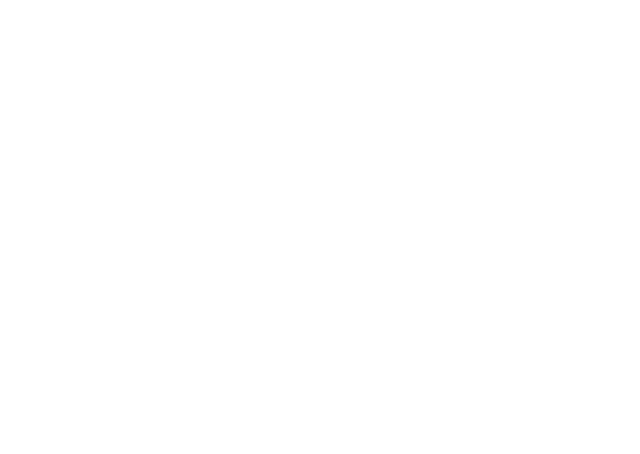
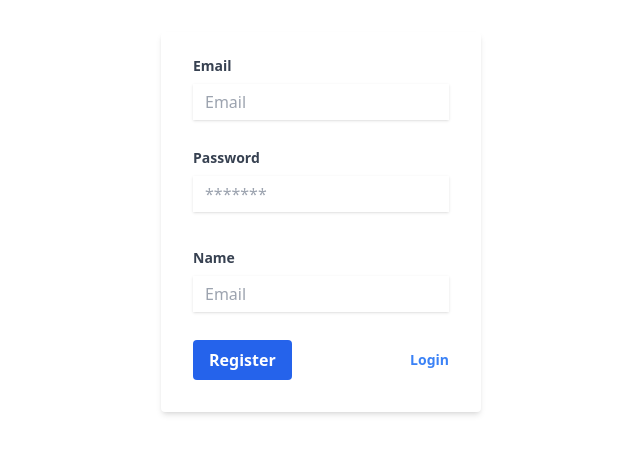
Before and after one commit to LeCongAnh212/BEToDoList, a Vue app: page /register in a window 1280 px wide. Before the commit this address had no page. Shown: the part 176-630 px from the top of the page, without its empty margins (319-959 px from the left). Built offline with nearby package versions, Linux system fonts and the light colour scheme.

Commit message:
feature: login and register for user

```diff
--- a/index.html
+++ b/index.html
@@ -4,6 +4,9 @@
     <meta charset="UTF-8">
     <link rel="icon" href="/favicon.ico">
     <meta name="viewport" content="width=device-width, initial-scale=1.0">
+    <link rel="stylesheet" href="https://cdnjs.cloudflare.com/ajax/libs/font-awesome/6.5.2/css/all.min.css"
+      integrity="sha512-SnH5WK+bZxgPHs44uWIX+LLJAJ9/2PkPKZ5QiAj6Ta86w+fsb2TkcmfRyVX3pBnMFcV7oQPJkl9QevSCWr3W6A=="
+      crossorigin="anonymous" referrerpolicy="no-referrer" />
     <title>Vite App</title>
   </head>
   <body>
--- /dev/null
+++ b/src/core/BaseRequest.js
@@ -0,0 +1,22 @@
+import axios from "axios";
+
+const apiUrl = "http://127.0.0.1:8000/api/";
+
+export default {
+  getHeader() {
+    let token = window.localStorage.getItem("token");
+    if (token == null) {
+      return {};
+    }
+    return {
+      Authorization: "Bearer " + token,
+      Accept: "application/json",
+    };
+  },
+  get(url) {
+    return axios.get(apiUrl + url, { headers: this.getHeader() });
+  },
+  post(url, data) {
+    return axios.post(apiUrl + url, data, { headers: this.getHeader() });
+  },
+};
--- a/src/views/HelloWorld.vue
+++ b/src/layout/empty.vue
@@ -1,7 +1,5 @@
 <template >
-    <div class="text-6xl text-blue-400">
-        Hello World
-    </div>
+    <router-view></router-view>
 </template>
 <script>
 export default {
--- a/src/layout/masterpage.vue
+++ b/src/layout/masterpage.vue
@@ -1,11 +1,16 @@
-<template >
-    <router-view></router-view>
+<template>
+    <div class="flex">
+        <div class="h-screen  w-1/4">
+            <router-view></router-view>
+        </div>
+        <div class="h-screen  w-3/4">
+            <router-view name="content"></router-view>
+        </div>
+    </div>
 </template>
 <script>
 export default {
 
 }
 </script>
-<style >
-
-</style>
+<style></style>
--- a/src/main.js
+++ b/src/main.js
@@ -4,10 +4,12 @@ import { createApp } from 'vue'
 import App from './App.vue'
 import router from './router'
 import Default from './layout/masterpage.vue'
+import Empty from './layout/empty.vue'
 
 const app = createApp(App)
 
 app.use(router)
 app.component('default-layout', Default)
+app.component("empty-layout", Empty);
 
 app.mount('#app')
--- a/src/router/index.js
+++ b/src/router/index.js
@@ -1,15 +1,21 @@
-import { createRouter, createWebHistory } from 'vue-router'
+import { createRouter, createWebHistory } from "vue-router";
 
 const router = createRouter({
   history: createWebHistory(import.meta.env.BASE_URL),
   routes: [
     {
-      path: '/',
-      name: 'home',
-      meta: { layout: 'default' },
-      component: () => import('../views/HelloWorld.vue')
-    }
-  ]
-})
+      path: "/login",
+      name: "login",
+      meta: { layout: "empty" },
+      component: () => import("@/views/account/login.vue"),
+    },
+    {
+      path: "/register",
+      name: "register",
+      meta: { layout: "empty" },
+      component: () => import("@/views/account/register.vue"),
+    },
+  ],
+});
 
-export default router
+export default router;
--- /dev/null
+++ b/src/views/account/login.vue
@@ -0,0 +1,68 @@
+<template>
+    <div class="flex justify-center items-center mt-52">
+        <div class="w-full max-w-xs">
+            <div class="bg-white shadow-md rounded px-8 pt-6 pb-8 mb-4">
+                <div class="identity-input mb-4">
+                    <label for="identity" class="block text-gray-700 text-sm font-bold mb-2">
+                        Email</label>
+                    <input v-model="email" class="shadow appearance-none borderrounded w-full py-2 px-3
+                        text-gray-700 mb-3 leading-tight focus:outline-none focus:shadow-outline" type="text"
+                        placeholder="Email" aria-describedby="emailHelp" />
+                    <span class="text-xs text-red-700" id="emailHelp"></span>
+                </div>
+
+                <div class="password-input mb-6">
+                    <label for="identity" class="block text-gray-700 text-sm font-bold mb-2">Password</label>
+
+                    <input v-model="password" class="shadow appearance-none borderrounded w-full py-2 px-3
+                        text-gray-700 mb-3 leading-tight focus:outline-none focus:shadow-outline" id="password"
+                        type="password" placeholder="*******" />
+
+                    <span class="text-xs text-red-700" id="passwordHelp"></span>
+                </div>
+
+                <div class="flex items-center justify-between">
+                    <button @click="login()" class="bg-blue-600 hover:bg-black text-white
+                        font-bold py-2 px-4 rounded focus:outline-none focus:shadow-outline">
+                        Login
+                    </button>
+                    <router-link class="inline-block align-baseline font-bold text-sm text-blue-500 hover:text-blue-800" :to="{ name: 'register' }">
+                        Register
+                    </router-link>
+                </div>
+            </div>
+        </div>
+    </div>
+</template>
+<script>
+
+import axios from '../../core/BaseRequest.js'
+
+export default {
+    data() {
+        return {
+            email: '',
+            password: '',
+        }
+    },
+    mounted() {
+        //
+    },
+    methods: {
+        login() {
+            axios
+                .post('login', {
+                    email: this.email,
+                    password: this.password
+                })
+                .then(res => {
+                    if (res.data.status == 200) {
+                        localStorage.setItem('token', res.data.token);
+
+                        this.$router.push({ name: 'all-task' })
+                    }
+                })
+        }
+    },
+}
+</script>
--- /dev/null
+++ b/src/views/account/register.vue
@@ -0,0 +1,77 @@
+<template>
+    <div class="flex justify-center items-center mt-52">
+        <div class="w-full max-w-xs">
+            <div class="bg-white shadow-md rounded px-8 pt-6 pb-8 mb-4">
+                <div class="identity-input mb-4">
+                    <label for="identity" class="block text-gray-700 text-sm font-bold mb-2">
+                        Email</label>
+                    <input v-model="email" class="shadow appearance-none borderrounded w-full py-2 px-3
+                        text-gray-700 mb-3 leading-tight focus:outline-none focus:shadow-outline" type="text"
+                        placeholder="Email" aria-describedby="emailHelp" />
+                    <span class="text-xs text-red-700" id="emailHelp"></span>
+                </div>
+
+                <div class="password-input mb-6">
+                    <label for="identity" class="block text-gray-700 text-sm font-bold mb-2">Password</label>
+
+                    <input v-model="password" class="shadow appearance-none borderrounded w-full py-2 px-3
+                        text-gray-700 mb-3 leading-tight focus:outline-none focus:shadow-outline" id="password"
+                        type="password" placeholder="*******" />
+
+                    <span class="text-xs text-red-700" id="passwordHelp"></span>
+                </div>
+
+                <div class="identity-input mb-4">
+                    <label for="identity" class="block text-gray-700 text-sm font-bold mb-2">
+                        Name</label>
+                    <input v-model="name" class="shadow appearance-none borderrounded w-full py-2 px-3
+                        text-gray-700 mb-3 leading-tight focus:outline-none focus:shadow-outline" type="text"
+                        placeholder="Email" aria-describedby="emailHelp" />
+                    <span class="text-xs text-red-700" id="emailHelp"></span>
+                </div>
+
+                <div class="flex items-center justify-between">
+                    <button @click="register()" class="bg-blue-600 hover:bg-black text-white
+                        font-bold py-2 px-4 rounded focus:outline-none focus:shadow-outline">
+                        Register
+                    </button>
+                    <router-link class="inline-block align-baseline font-bold text-sm text-blue-500 hover:text-blue-800" :to="{ name: 'login' }">
+                        Login
+                    </router-link>
+                </div>
+            </div>
+        </div>
+    </div>
+</template>
+<script>
+
+import axios from '../../core/BaseRequest.js'
+
+export default {
+    data() {
+        return {
+            email: '',
+            password: '',
+            name: '',
+        }
+    },
+    mounted() {
+        //
+    },
+    methods: {
+        register() {
+            axios
+                .post('register', {
+                    email: this.email,
+                    password: this.password,
+                    name: this.name
+                })
+                .then((res) => {
+                    if(res.data.status == 201) {
+                        this.$router.push({ name: 'login' })
+                    }
+                })
+        }
+    },
+}
+</script>
```
